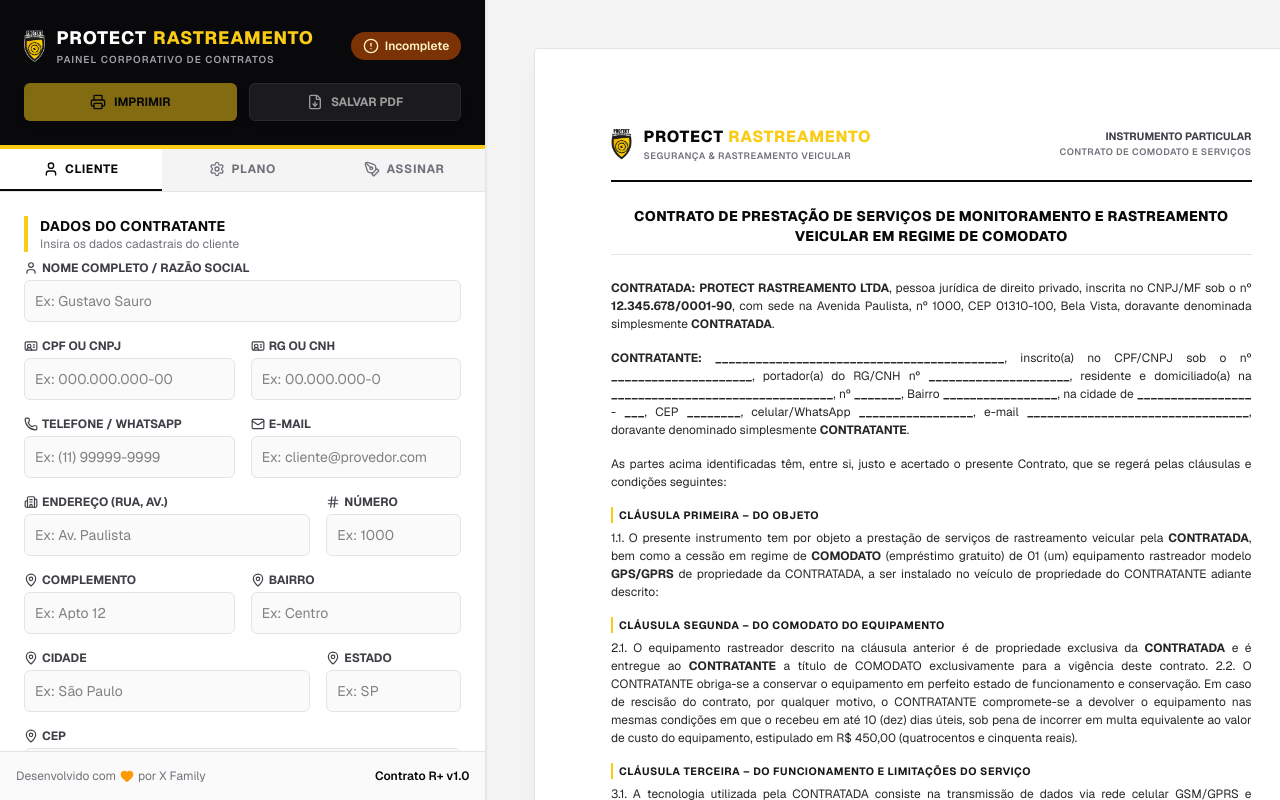
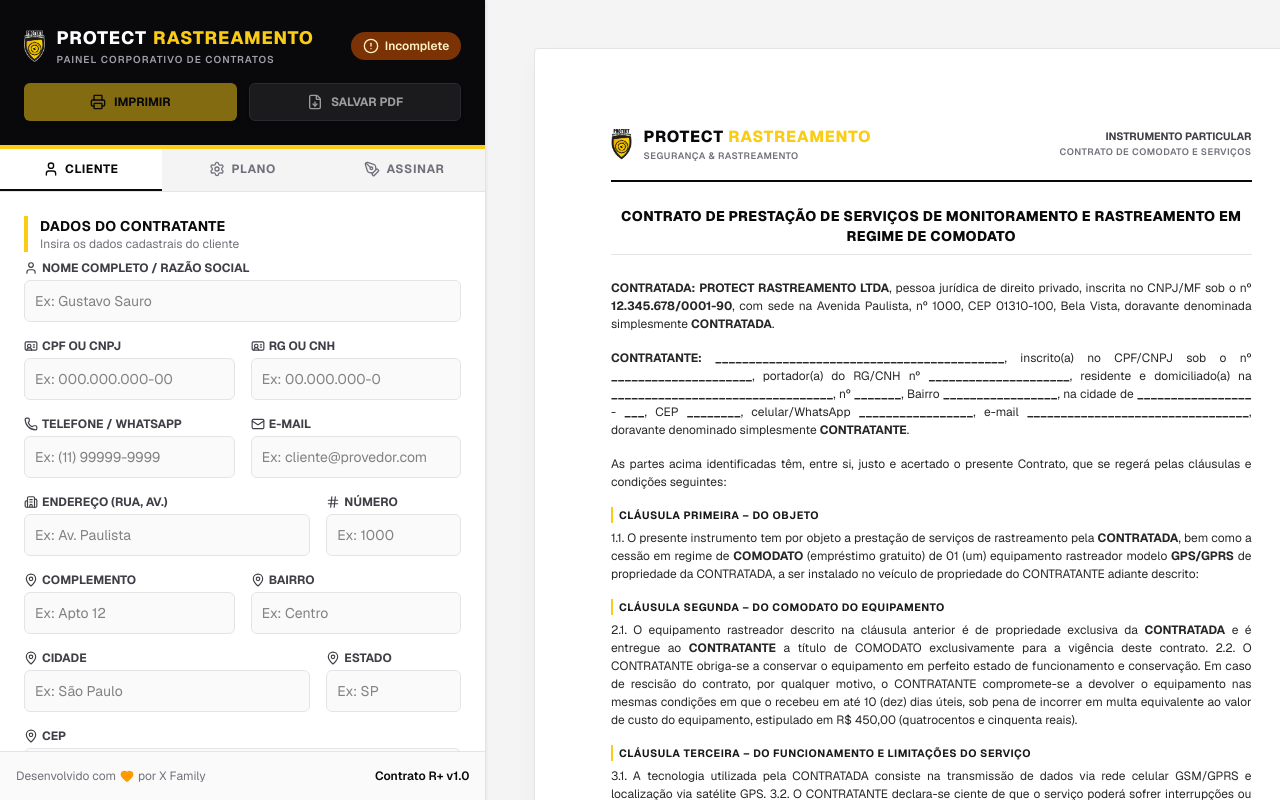
Before and after one commit to guhrizzo/contrato_rastreamento, a Next.js app: page / in a window 1280 px wide. Shown: the top 800 px of the page. Built offline with nearby package versions, Linux system fonts and the light colour scheme.

Commit message:
Update page.tsx

```diff
--- a/app/page.tsx
+++ b/app/page.tsx
@@ -831,7 +831,7 @@
                   Protect<span className="text-brand-yellow"> Rastreamento</span>
                 </h1>
                 <div className="text-[7pt] text-zinc-500 uppercase tracking-wider font-semibold">
-                  Segurança &amp; Rastreamento Veicular
+                  Segurança &amp; Rastreamento
                 </div>
               </div>
             </div>
@@ -845,7 +845,7 @@
 
             {/* TÍTULO DO CONTRATO */}
             <h2 className="text-center font-extrabold text-sm uppercase tracking-wide mb-6 border-b border-zinc-200 pb-2">
-              CONTRATO DE PRESTAÇÃO DE SERVIÇOS DE MONITORAMENTO E RASTREAMENTO VEICULAR EM REGIME DE COMODATO
+              CONTRATO DE PRESTAÇÃO DE SERVIÇOS DE MONITORAMENTO E RASTREAMENTO EM REGIME DE COMODATO
             </h2>
 
             {/* CORPO DO TEXTO */}
@@ -878,7 +878,7 @@
                   CLÁUSULA PRIMEIRA – DO OBJETO
                 </h4>
                 <p>
-                  1.1. O presente instrumento tem por objeto a prestação de serviços de rastreamento veicular pela <strong>CONTRATADA</strong>, bem como a cessão em regime de <strong>COMODATO</strong> (empréstimo gratuito) de 01 (um) equipamento rastreador modelo <strong>{data.trackerModel || "GPS/GPRS"}</strong> de propriedade da CONTRATADA, a ser instalado no veículo de propriedade do CONTRATANTE adiante descrito:
+                  1.1. O presente instrumento tem por objeto a prestação de serviços de rastreamento pela <strong>CONTRATADA</strong>, bem como a cessão em regime de <strong>COMODATO</strong> (empréstimo gratuito) de 01 (um) equipamento rastreador modelo <strong>{data.trackerModel || "GPS/GPRS"}</strong> de propriedade da CONTRATADA, a ser instalado no veículo de propriedade do CONTRATANTE adiante descrito:
                 </p>
 
               </div>
@@ -900,7 +900,7 @@
                 <p>
                   3.1. A tecnologia utilizada pela CONTRATADA consiste na transmissão de dados via rede celular GSM/GPRS e localização via satélite GPS.
                   3.2. O CONTRATANTE declara-se ciente de que o serviço poderá sofrer interrupções ou falhas decorrentes de fatores fora do controle da CONTRATADA, tais como ausência de sinal de telefonia celular no local, áreas de sombra, condições atmosféricas adversas ou ações intencionais de terceiros utilizando bloqueadores de sinal ("jammers").
-                  3.3. O rastreamento veicular é uma ferramenta auxiliar de segurança, <strong>NÃO constituindo seguro contra roubo ou furto</strong>, não cabendo qualquer obrigação de indenização à CONTRATADA em caso de sinistro veicular.
+                  3.3. O rastreamento é uma ferramenta auxiliar de segurança, <strong>NÃO constituindo seguro contra roubo ou furto</strong>, não cabendo qualquer obrigação de indenização à CONTRATADA em caso de sinistro.
                 </p>
               </div>
 
```
